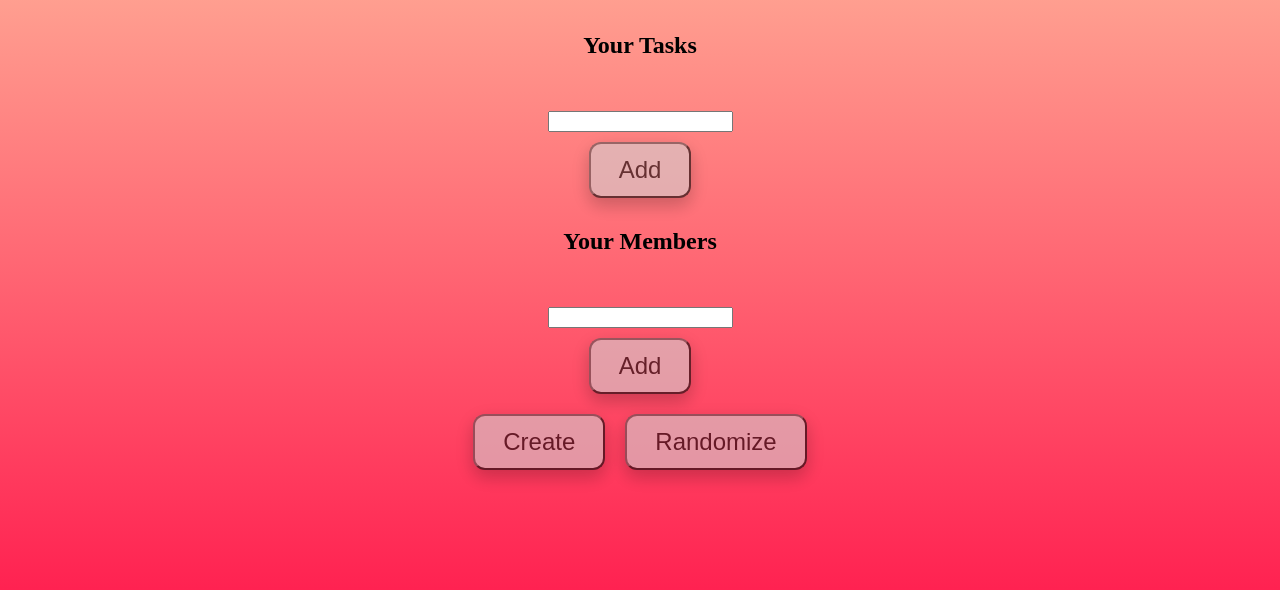
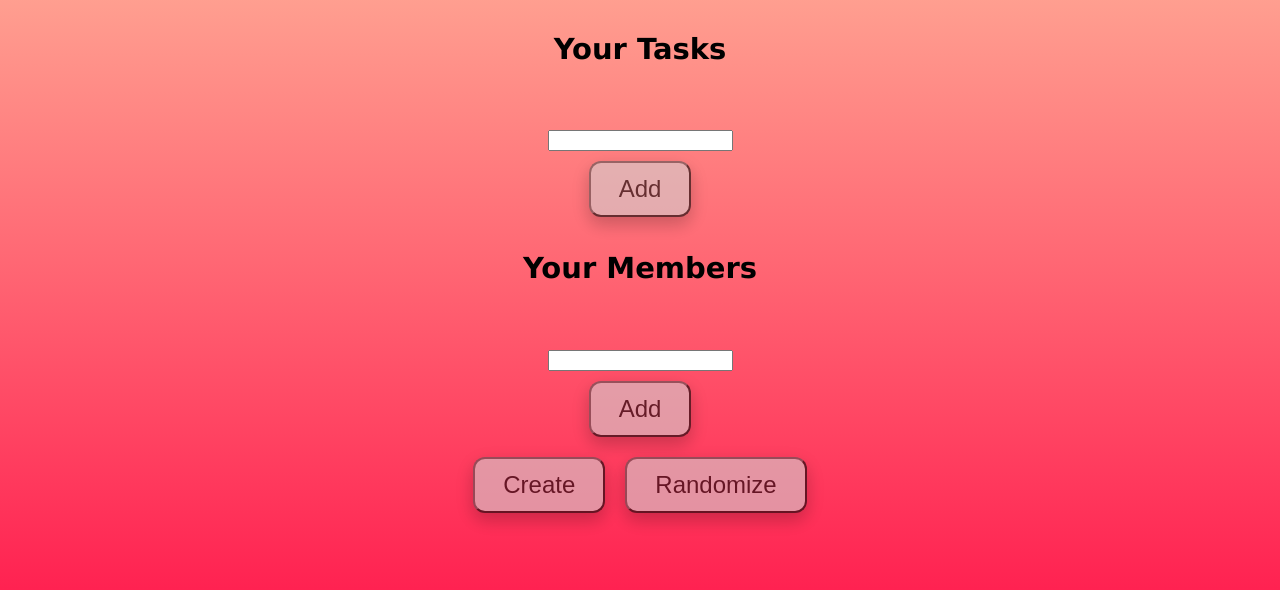
Before and after one commit to engineerdragon01/unitproject-repo, a Python web app: template templates/task.html in a window 1280 px wide. Shown: the part 88-678 px from the top of the page. Run offline with Jinja, Linux system fonts and the light colour scheme; the template is opened without the code that fills it, so the values that code supplies are empty.

Commit message:
final verison with many font changes

```diff
--- a/stylesheets/enter.css
+++ b/stylesheets/enter.css
@@ -22,6 +22,7 @@ html {
   justify-content: space-around;
   align-items: center;
   text-align: center;
+  font-size: 28px;
   font-family: "Geneva", sans-serif;
 }
 
--- a/stylesheets/unitStyle.css
+++ b/stylesheets/unitStyle.css
@@ -10,6 +10,11 @@
   transition: 0.3s;
   display:inline-block;
   cursor: pointer;
+  font-family: "Geneva", sans-serif;
+}
+
+.task_titles {
+  font-size: 29px;
   font-family: "Geneva", sans-serif;
 }
 
@@ -131,6 +136,8 @@ h1 {
   flex-flow: column;
   width: auto;
   padding: 0 0 0 41%;
+  font-size: 20px;
+  font-family: "Geneva", sans-serif;
 }
 
 .divclass2 {
@@ -140,6 +147,17 @@ h1 {
   flex-flow: column;
   width: auto;
   padding: 0 0 0 44%;
+  font-size: 20px;
+  font-family: "Geneva", sans-serif;
+}
+
+.individualfont {
+  font-family: "Geneva", sans-serif;
+}
+
+.individualfont2 {
+  font-size: 31px;
+  font-family: "Geneva", sans-serif;
 }
 
 .centeringbuttons {
--- a/templates/enter.html
+++ b/templates/enter.html
@@ -17,7 +17,7 @@
     <div class="everything">
       <div class="center">
         <form class="formFlex" action="/enter" method="POST">
-          <input class="unit_input" type="text" placeholder="Enter unit name" name="group">
+          <input class="unit_input" type="text" placeholder="Your Unit Name" name="group">
         <button class="submit_button" type="submit" name="button">Next</button>
         </form>
         </div>
--- a/templates/task.html
+++ b/templates/task.html
@@ -11,7 +11,7 @@
           <form method="POST" action="/task">
     <h1>Unit: {{unit.unit_name}}</h1>
 
-      <h2>Your Tasks</h2>
+      <h2 class=task_titles>Your Tasks</h2>
       <div class="divclass" align="left">
       <ul style="list-style: none;">
         {%for taskkey in unit.task_keys%}
@@ -30,7 +30,7 @@
       <div>
         </form>
         <form method="POST" action="/task">
-        <h2>Your Members</h2>
+        <h2 class=task_titles>Your Members</h2>
         <div class="divclass2" align="left">
         <ul style="list-style: none;">
           {% for userkey in unit.members%}
```
Also changed, not shown: templates/home.html (+4 -4 lines), templates/individual.html (+5 -5 lines).
